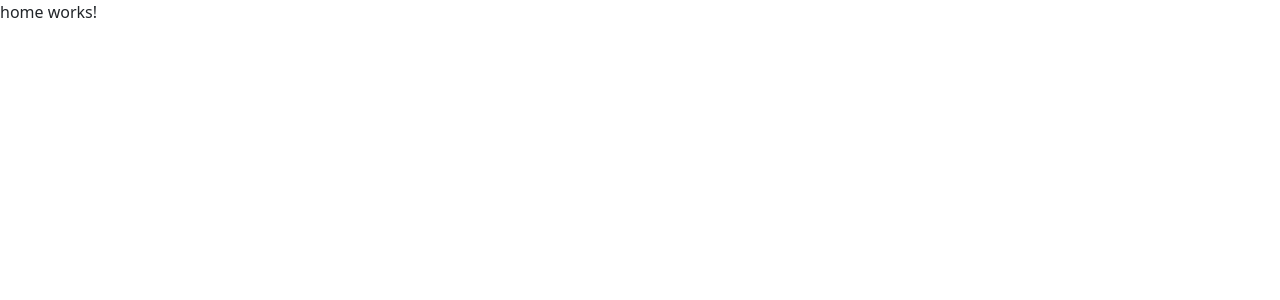
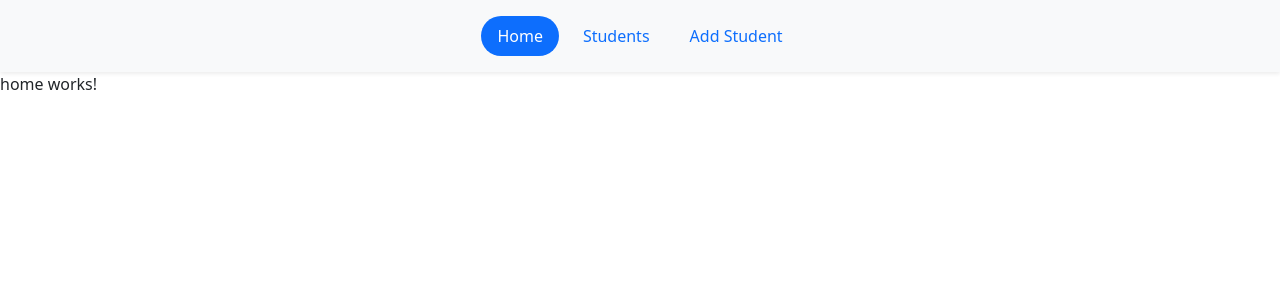
Before and after one commit to verinak/angular-student-system, an Angular app: page /home in a window 1280 px wide. Shown: the top 300 px of the page. Built offline with nearby package versions, Linux system fonts and the light colour scheme.

Commit message:
feat: create navbar and edit main layout

```diff
--- a/src/app/app.component.html
+++ b/src/app/app.component.html
@@ -1,3 +1,6 @@
-<main class="main">
-  <router-outlet />
-</main>
+<div class="min-vh-100 d-flex flex-column">
+  <app-navbar />
+  <main class="flex-grow-1 position-relative">
+    <router-outlet />
+  </main>
+</div>
--- a/src/app/app.component.ts
+++ b/src/app/app.component.ts
@@ -1,10 +1,11 @@
 import { Component } from '@angular/core';
 import { RouterOutlet } from '@angular/router';
+import { NavbarComponent } from './components/navbar/navbar.component';
 
 @Component({
   selector: 'app-root',
   standalone: true,
-  imports: [RouterOutlet],
+  imports: [RouterOutlet, NavbarComponent],
   templateUrl: './app.component.html',
   styleUrl: './app.component.css',
 })
--- /dev/null
+++ b/src/app/components/navbar/navbar.component.html
@@ -0,0 +1,30 @@
+<div class="container-fluid bg-light shadow-sm">
+  <header class="d-flex justify-content-center py-3">
+    <ul class="nav nav-pills gap-2 fw-medium">
+      <li class="nav-item">
+        <a
+          routerLink="/home"
+          routerLinkActive="active"
+          class="nav-link rounded-5"
+          >Home</a
+        >
+      </li>
+      <li class="nav-item">
+        <a
+          routerLink="/students"
+          routerLinkActive="active"
+          class="nav-link rounded-5"
+          >Students</a
+        >
+      </li>
+      <li class="nav-item">
+        <a
+          routerLink="/add-student"
+          routerLinkActive="active"
+          class="nav-link rounded-5"
+          >Add Student</a
+        >
+      </li>
+    </ul>
+  </header>
+</div>
```
Also changed, not shown: src/app/components/navbar/navbar.component.ts (added, +11 -0 lines), src/app/components/navbar/navbar.component.css (added), 1 other file (tests, documents, lock files or other folders).
